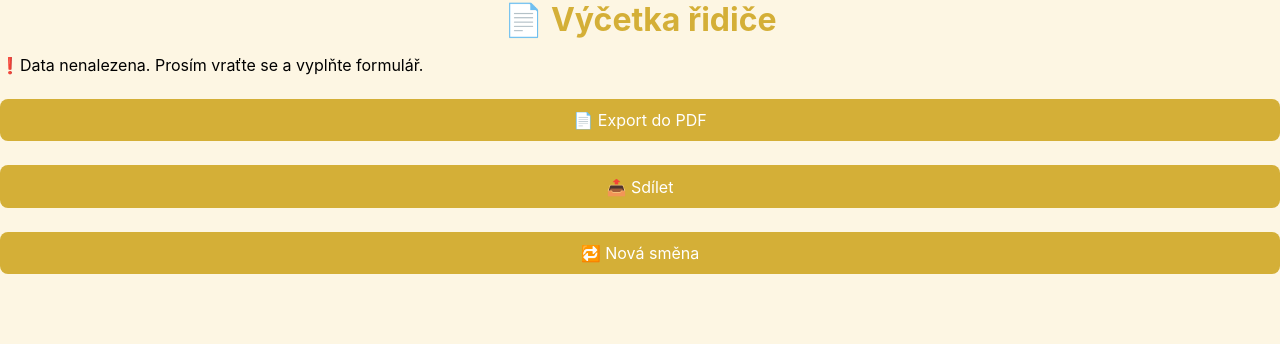
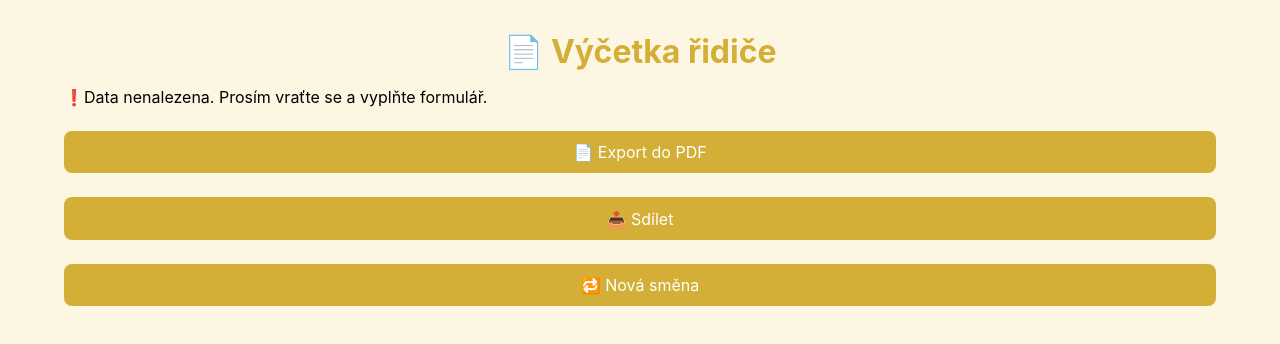
Before and after one commit to rbtagroup/rb-vycetka, a plain HTML site: page vysledek.html in a window 1280 px wide. Drawn offline with Linux system fonts and the light colour scheme.

Commit message:
Add files via upload

```diff
--- a/style.css
+++ b/style.css
@@ -110,3 +110,9 @@ section.active {
 body.gold-theme {
   background-color: #fdf6e3;
 }
+.output-page {
+  padding-left: 5vw;
+  padding-right: 5vw;
+  max-width: 100%;
+  box-sizing: border-box;
+}
--- a/vysledek.html
+++ b/vysledek.html
@@ -11,7 +11,7 @@
 </head>
 <body class="gold-theme">
 <main class="output-page" id="resultContainer">
-<h1>📄 Výčetka řidiče</h1>
+<h1 style="margin-top: 2rem;">📄 Výčetka řidiče</h1>
 <div class="result-box" id="resultContent">
 <!-- Výsledek výpočtu se načte zde -->
 </div>
```
Also changed, not shown: index.html (+8 -8 lines).
